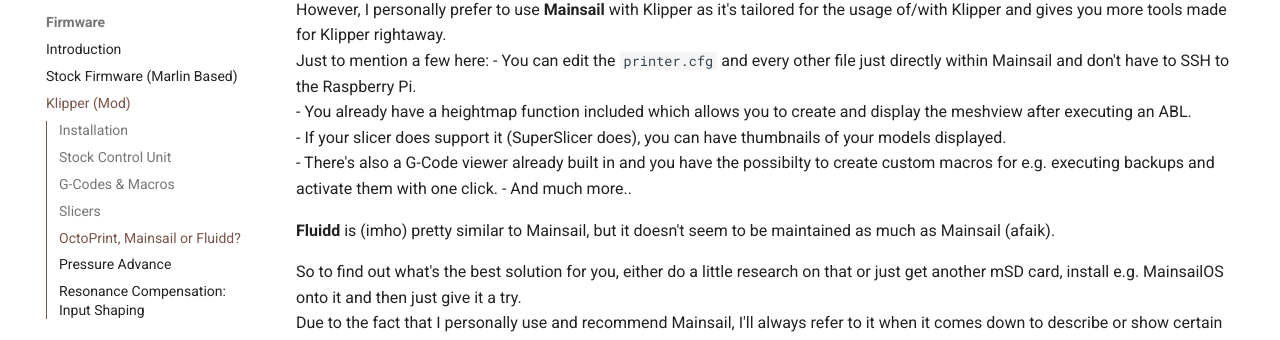
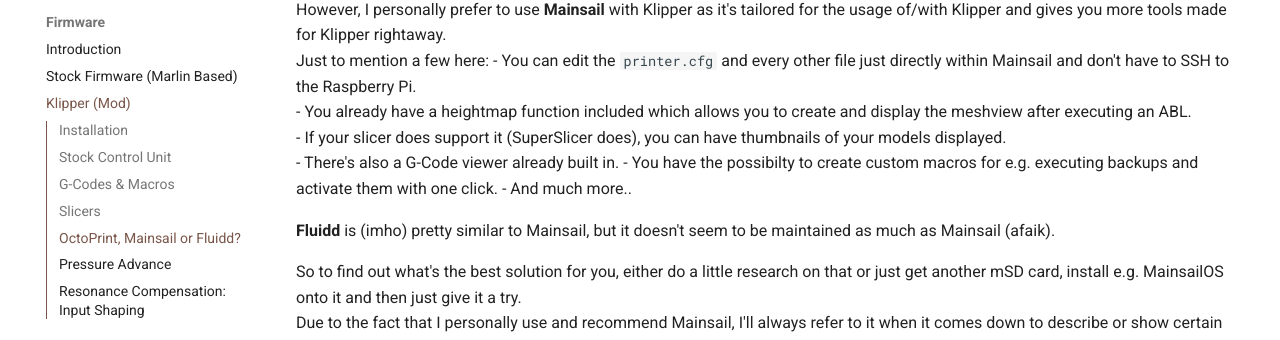
Before and after one commit to 1coderookie/KobraGoNeoInsights, an MkDocs documentation site: the page built from docs/firmware/fw_klipper.md, in a window 1280 px wide and 900 px high, scrolled down 2959 px. Shown: the part 107-447 px from the top of the window. Built offline with MkDocs 1.6.1 and Material for MkDocs 9.7.7, drawn with Linux system fonts in a browser that asks for light colours; comment, search, counter and statistics services are not loaded.

Commit message:
Update fw_klipper.md

```diff
--- a/docs/firmware/fw_klipper.md
+++ b/docs/firmware/fw_klipper.md
@@ -85,7 +85,8 @@
 - You can edit the `printer.cfg` and every other file just directly within Mainsail and don't have to SSH to the Raspberry Pi.
 - You already have a heightmap function included which allows you to create and display the meshview after executing an ABL.
 - If your slicer does support it (SuperSlicer does), you can have thumbnails of your models displayed.
-- There's also a G-Code viewer already built in and you have the possibilty to create custom macros for e.g. executing backups and activate them with one click.
+- There's also a G-Code viewer already built in.
+- You have the possibilty to create custom macros for e.g. executing backups and activate them with one click.
 - And much more..
 
 **Fluidd** is (imho) pretty similar to Mainsail, but it doesn't seem to be maintained as much as Mainsail (afaik).
```
